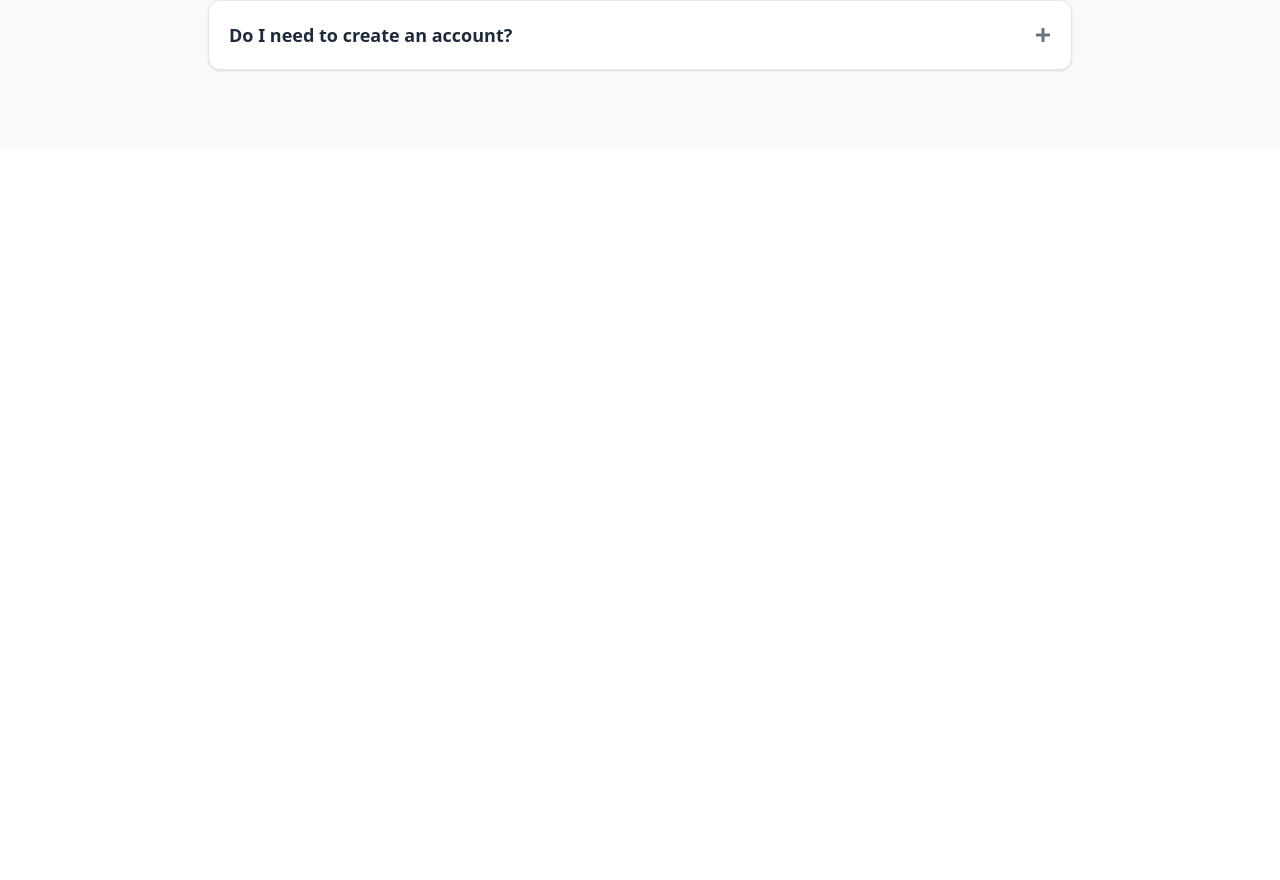
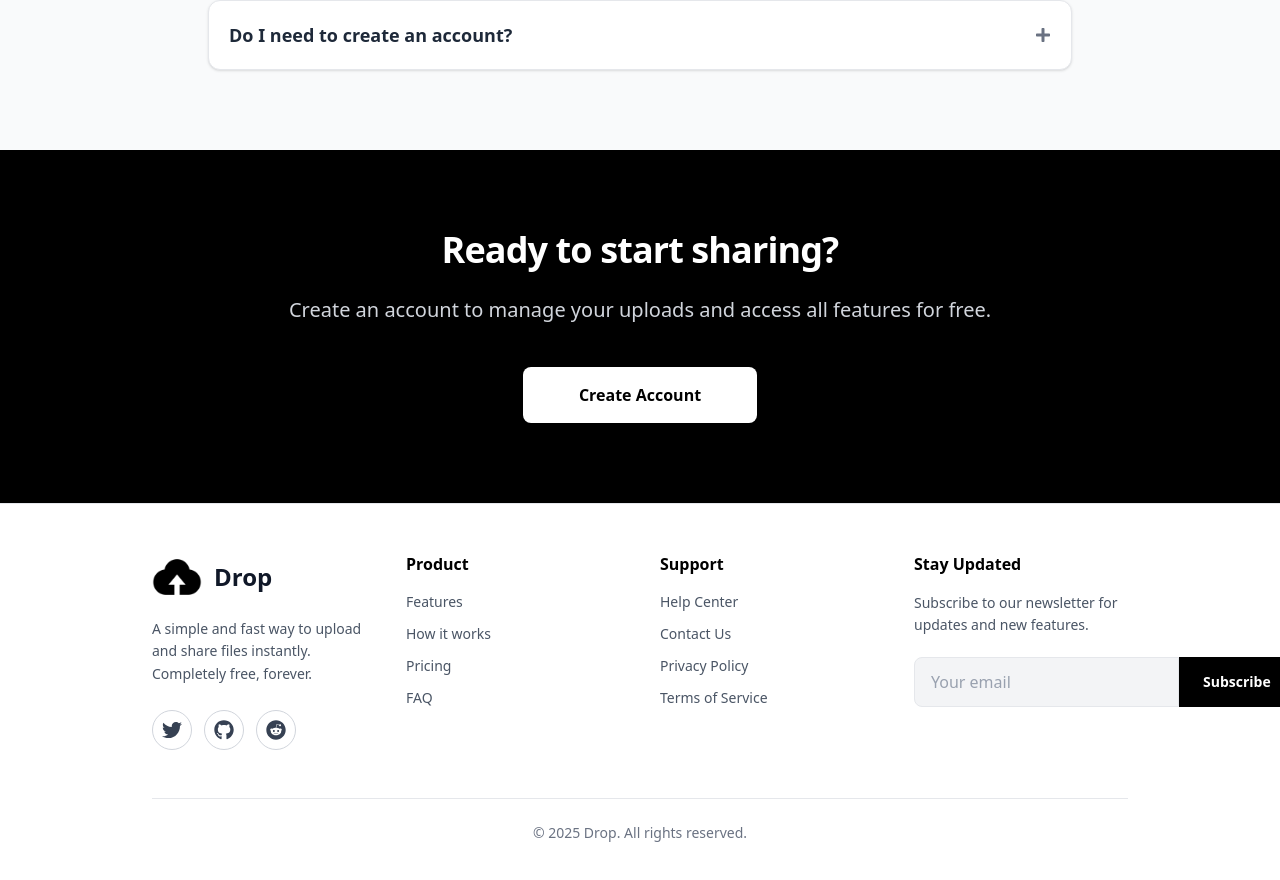
Before and after one commit to Gazi2050/Drop, a Next.js app: page / in a window 1280 px wide. Shown: the part 4077-4957 px from the top of the page. Before the commit the page ends 4227 px from the top, so only its background shows below. Built offline with nearby package versions, Linux system fonts and the light colour scheme.

Commit message:
homepahe done

```diff
--- a/src/app/page.tsx
+++ b/src/app/page.tsx
@@ -1,6 +1,8 @@
+import CTA from "@/components/CTA";
 import FAQ from "@/components/FAQ";
 import Features from "@/components/Features";
 import FileType from "@/components/FileType";
+import Footer from "@/components/Footer";
 import Hero from "@/components/Hero";
 import HIW from "@/components/HIW";
 import Navbar from "@/components/Navbar";
@@ -16,6 +18,8 @@ const page = () => {
       <HIW />
       <Pricing />
       <FAQ />
+      <CTA />
+      <Footer />
     </>
   );
 };
--- /dev/null
+++ b/src/components/CTA.tsx
@@ -0,0 +1,45 @@
+import React from 'react';
+import Link from 'next/link';
+
+const CTA = () => {
+    return (
+        <section className="py-20 bg-black text-white">
+            <div className="container mx-auto px-6 text-center max-w-3xl">
+                <h2 className="text-4xl font-extrabold mb-6 tracking-tight">
+                    Ready to start sharing?
+                </h2>
+                <p className="text-lg md:text-xl mb-10 text-gray-300 leading-relaxed">
+                    Create an account to manage your uploads and access all features for free.
+                </p>
+                <div className="flex justify-center">
+                    <Link
+                        href="/signup"
+                        className="
+              inline-block
+              px-14
+              py-4
+              bg-white
+              text-black
+              font-semibold
+              rounded-lg
+              shadow-md
+              transform
+              transition
+              duration-300
+              ease-in-out
+              hover:scale-105
+              hover:shadow-lg
+              focus:outline-none
+              focus:ring-4
+              focus:ring-white/50
+            "
+                    >
+                        Create Account
+                    </Link>
+                </div>
+            </div>
+        </section>
+    );
+};
+
+export default CTA;
--- /dev/null
+++ b/src/components/Footer.tsx
@@ -0,0 +1,129 @@
+'use client';
+import Image from 'next/image';
+import Link from 'next/link';
+import React from 'react';
+import { FaTwitter, FaGithub, FaReddit } from 'react-icons/fa';
+
+const productLinks = [
+    { label: 'Features', href: '#features' },
+    { label: 'How it works', href: '#how-it-works' },
+    { label: 'Pricing', href: '#pricing' },
+    { label: 'FAQ', href: '#faq' },
+];
+
+const supportLinks = [
+    { label: 'Help Center', href: '#' },
+    { label: 'Contact Us', href: '#' },
+    { label: 'Privacy Policy', href: '#' },
+    { label: 'Terms of Service', href: '#' },
+];
+
+const socialLinks = [
+    { icon: FaTwitter, href: '#', label: 'Twitter' },
+    { icon: FaGithub, href: '#', label: 'GitHub' },
+    { icon: FaReddit, href: '#', label: 'Reddit' },
+];
+
+const Footer = () => {
+    return (
+        <footer className="bg-white text-black border-t border-gray-200 mt-auto py-12">
+            <div className="max-w-5xl mx-auto px-6">
+                <div
+                    className="
+                    grid
+                    grid-cols-1
+                    md:grid-cols-2
+                    lg:grid-cols-3
+                    xl:grid-cols-4
+                    gap-10
+                    mb-12
+                  "
+                >
+                    {/* Logo & About */}
+                    <div>
+                        <Link href="/" aria-label="Homepage" className="flex items-center space-x-3 mb-4">
+                            <Image src="/logo.png" alt="logo" width={50} height={50} />
+                            <span className="text-2xl font-bold text-gray-900 select-none">Drop</span>
+                        </Link>
+                        <p className="text-sm text-gray-600 leading-relaxed mb-6">
+                            A simple and fast way to upload and share files instantly. Completely free, forever.
+                        </p>
+                        <div className="flex space-x-3">
+                            {socialLinks.map(({ icon: Icon, href, label }, idx) => (
+                                <a
+                                    key={idx}
+                                    href={href}
+                                    aria-label={label}
+                                    className="group w-10 h-10 flex items-center justify-center rounded-full border border-gray-300 transition duration-200 hover:bg-black"
+                                >
+                                    <Icon className="w-5 h-5 text-gray-700 transition-colors group-hover:text-white" />
+                                </a>
+                            ))}
+                        </div>
+                    </div>
+
+                    {/* Product Links */}
+                    <div>
+                        <h3 className="text-base font-semibold mb-4">Product</h3>
+                        <ul className="space-y-3 text-sm text-gray-600">
+                            {productLinks.map((link, index) => (
+                                <li key={index}>
+                                    <a href={link.href} className="hover:text-black transition-colors">
+                                        {link.label}
+                                    </a>
+                                </li>
+                            ))}
+                        </ul>
+                    </div>
+
+                    {/* Support Links */}
+                    <div>
+                        <h3 className="text-base font-semibold mb-4">Support</h3>
+                        <ul className="space-y-3 text-sm text-gray-600">
+                            {supportLinks.map((link, index) => (
+                                <li key={index}>
+                                    <a href={link.href} className="hover:text-black transition-colors">
+                                        {link.label}
+                                    </a>
+                                </li>
+                            ))}
+                        </ul>
+                    </div>
+
+                    {/* Newsletter */}
+                    <div>
+                        <h3 className="text-base font-semibold mb-4">Stay Updated</h3>
+                        <p className="text-sm text-gray-600 mb-5 leading-relaxed">
+                            Subscribe to our newsletter for updates and new features.
+                        </p>
+                        <form
+                            onSubmit={(e) => e.preventDefault()}
+                            className="flex max-w-md mx-auto"
+                        >
+                            <input
+                                type="email"
+                                placeholder="Your email"
+                                aria-label="Email address"
+                                className="flex-1 px-4 py-3 rounded-l-lg bg-gray-100 text-gray-900 placeholder-gray-400 transition focus:outline-none border border-gray-200"
+                                required
+                            />
+                            <button
+                                type="submit"
+                                className="px-6 py-3 rounded-r-lg bg-black text-white text-sm font-semibold hover:bg-gray-900 transition"
+                            >
+                                Subscribe
+                            </button>
+                        </form>
+
+                    </div>
+                </div>
+
+                <div className="border-t border-gray-200 pt-6 text-center text-sm text-gray-500 select-none">
+                    &copy; {new Date().getFullYear()} Drop. All rights reserved.
+                </div>
+            </div>
+        </footer>
+    );
+};
+
+export default Footer;
```
